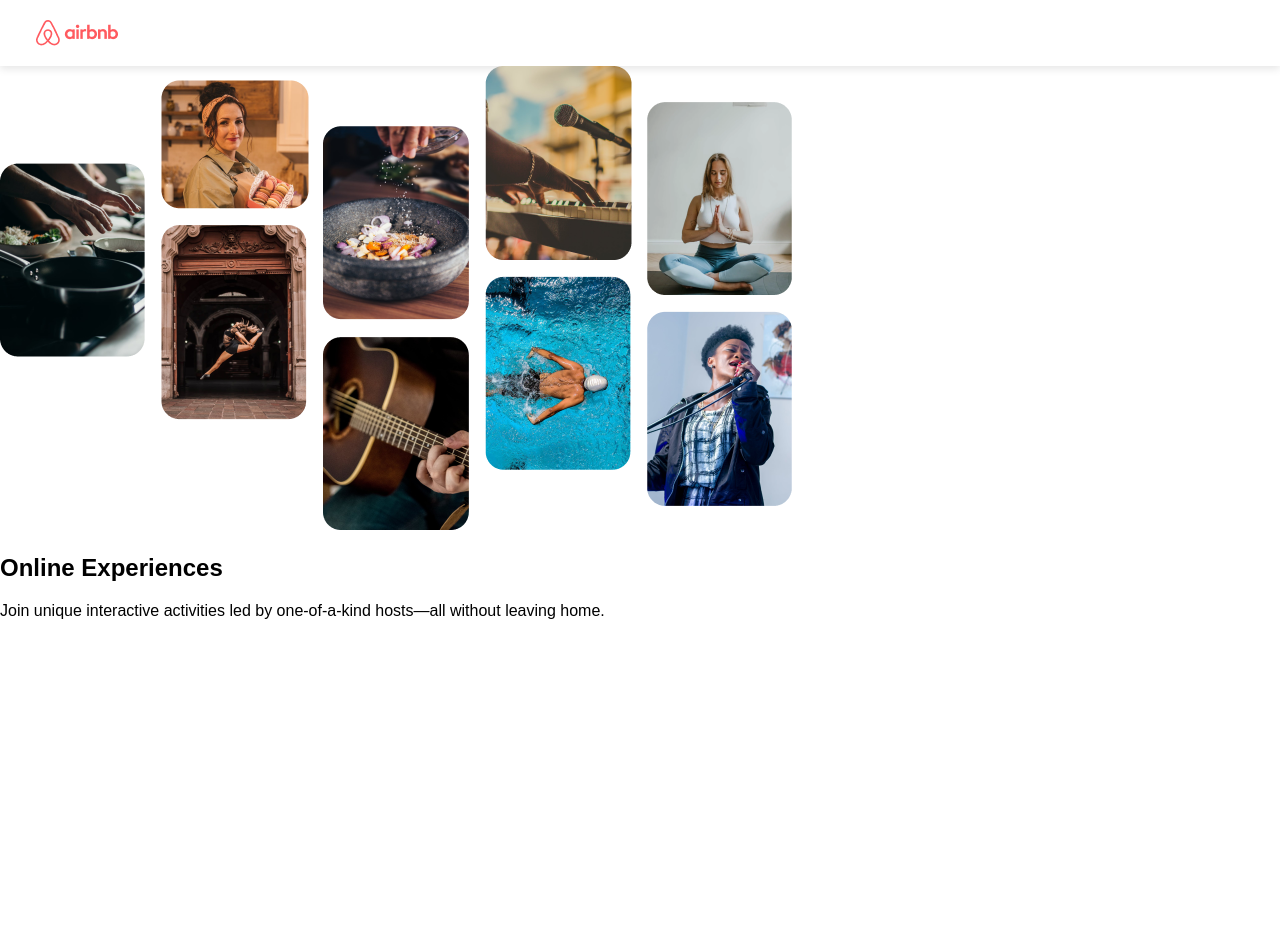
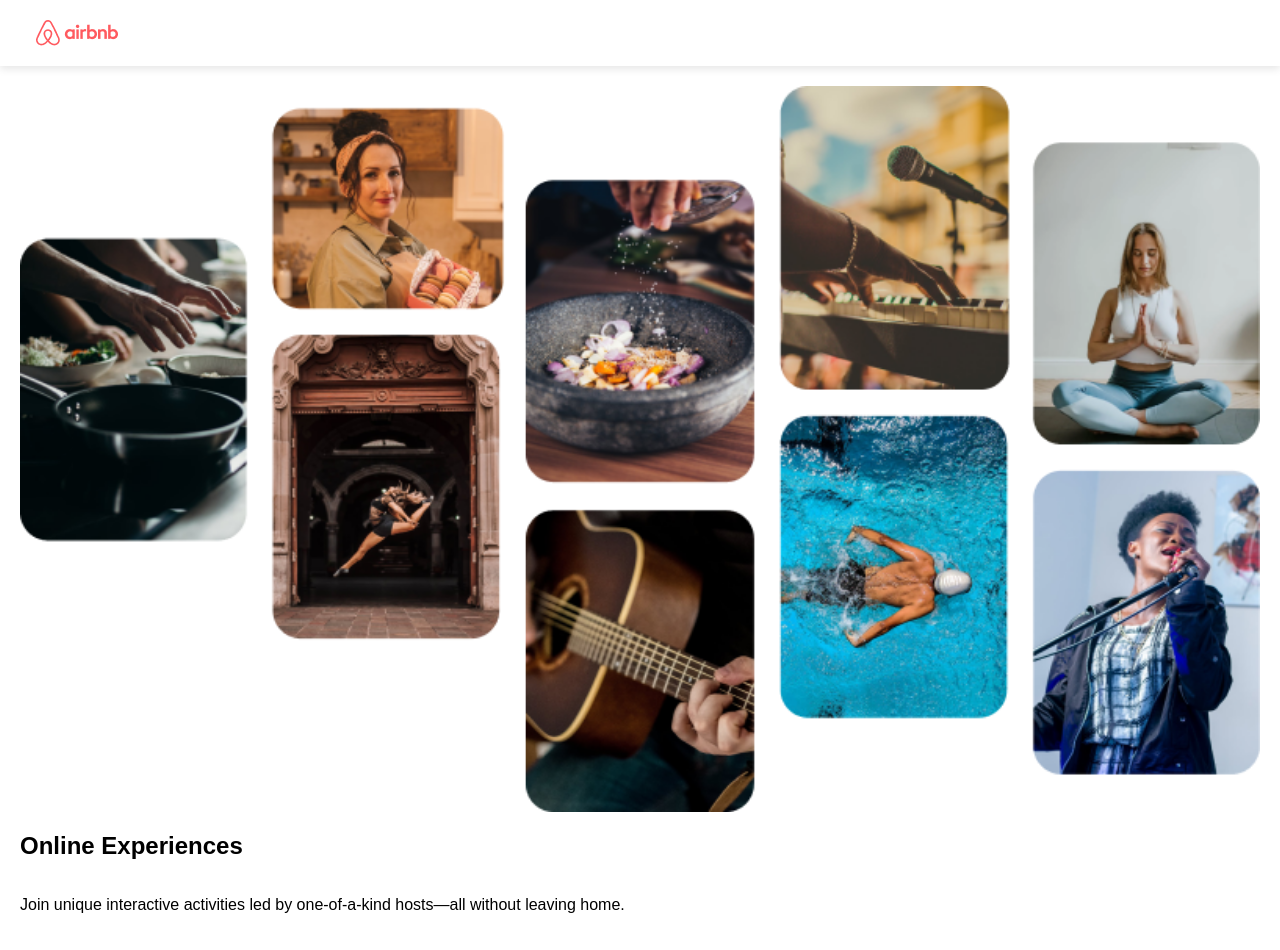
Before and after one commit to Sheriff-Oladimeji/airbnb-express-clone, a React (Create React App) app: page / in a window 1280 px wide. Before the commit the page ends 800 px from the top, so only its background shows below. Built offline with nearby package versions, Linux system fonts and the light colour scheme.

Commit message:
add styling to section

```diff
--- a/src/components/Hero.js
+++ b/src/components/Hero.js
@@ -2,10 +2,10 @@
 
 export default  function Hero(){
 return(
-  <section>
-    <img src={hero} alt=""/>
-    <h1>Online Experiences</h1>
-    <p>Join unique interactive activities led by one-of-a-kind hosts—all without leaving home.
+  <section className="hero">
+    <img src={hero} alt="" className="hero-photo"/>
+    <h1 className="hero--header">Online Experiences</h1>
+    <p className="hero--text">Join unique interactive activities led by one-of-a-kind hosts—all without leaving home.
 </p>
   </section>
 )
--- a/src/styles.css
+++ b/src/styles.css
@@ -11,3 +11,11 @@
   padding: 20px 36px;
   box-shadow: 0 3px 8px rgba(0,0,0,0.1);
 }
+section{
+  padding: 20px;
+
+}
+.hero{
+  display: flex;
+  flex-direction: column;
+}
```
